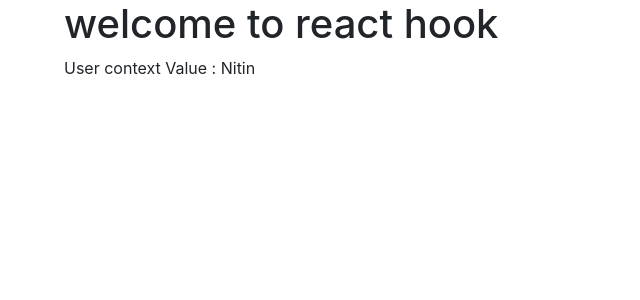
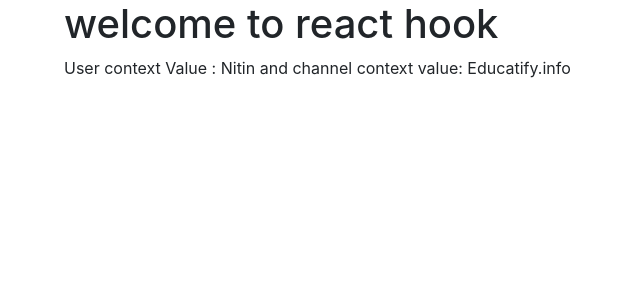
Before and after one commit to nitin1259/react-hooks, a React (Create React App) app: page / in a window 1280 px wide. Shown: the top 300 px of the page, without its empty margins (0-640 px from the left). Built offline with nearby package versions, Linux system fonts and the light colour scheme.

Commit message:
context api before hook with two  context having cumbersome while consuming

```diff
--- a/src/component/useContext/beforeHook/ChildLevel2.js
+++ b/src/component/useContext/beforeHook/ChildLevel2.js
@@ -1,5 +1,5 @@
 import React, { Component } from "react";
-import { UserContext } from "./Parent";
+import { UserContext, ChannelContext } from "./Parent";
 
 class ChildLevel2 extends Component {
   render() {
@@ -7,7 +7,18 @@ class ChildLevel2 extends Component {
       <div>
         <UserContext.Consumer>
           {(user) => {
-            return <div>User context Value : {user}</div>;
+            return (
+              <ChannelContext.Consumer>
+                {(channel) => {
+                  return (
+                    <div>
+                      User context Value : {user} and channel context value:{" "}
+                      {channel}
+                    </div>
+                  );
+                }}
+              </ChannelContext.Consumer>
+            );
           }}
         </UserContext.Consumer>
       </div>
--- a/src/component/useContext/beforeHook/Parent.js
+++ b/src/component/useContext/beforeHook/Parent.js
@@ -2,6 +2,7 @@ import React, { Component } from "react";
 import ChildLevel1 from "./ChildLevel1";
 
 export const UserContext = React.createContext();
+export const ChannelContext = React.createContext();
 
 class Parent extends Component {
   constructor(props) {
@@ -12,7 +13,9 @@ class Parent extends Component {
     return (
       <div>
         <UserContext.Provider value={"Nitin"}>
-          <ChildLevel1 />
+          <ChannelContext.Provider value={"Educatify.info"}>
+            <ChildLevel1 />
+          </ChannelContext.Provider>
         </UserContext.Provider>
       </div>
     );
```
